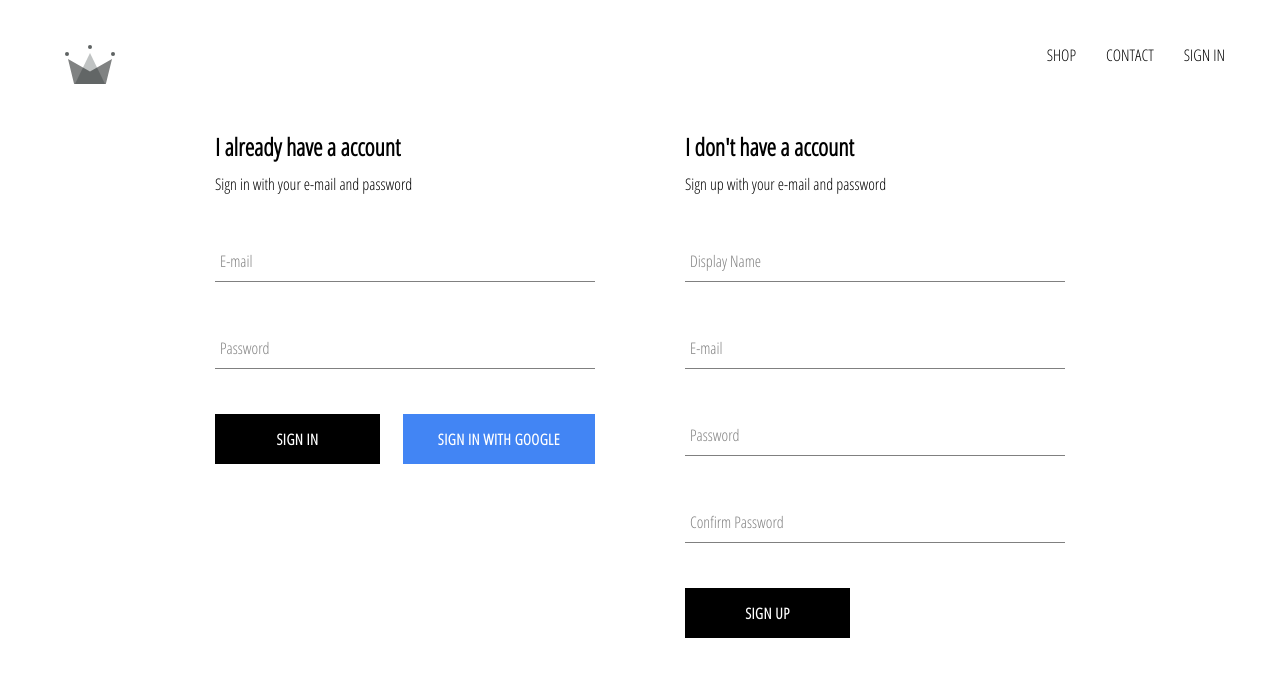
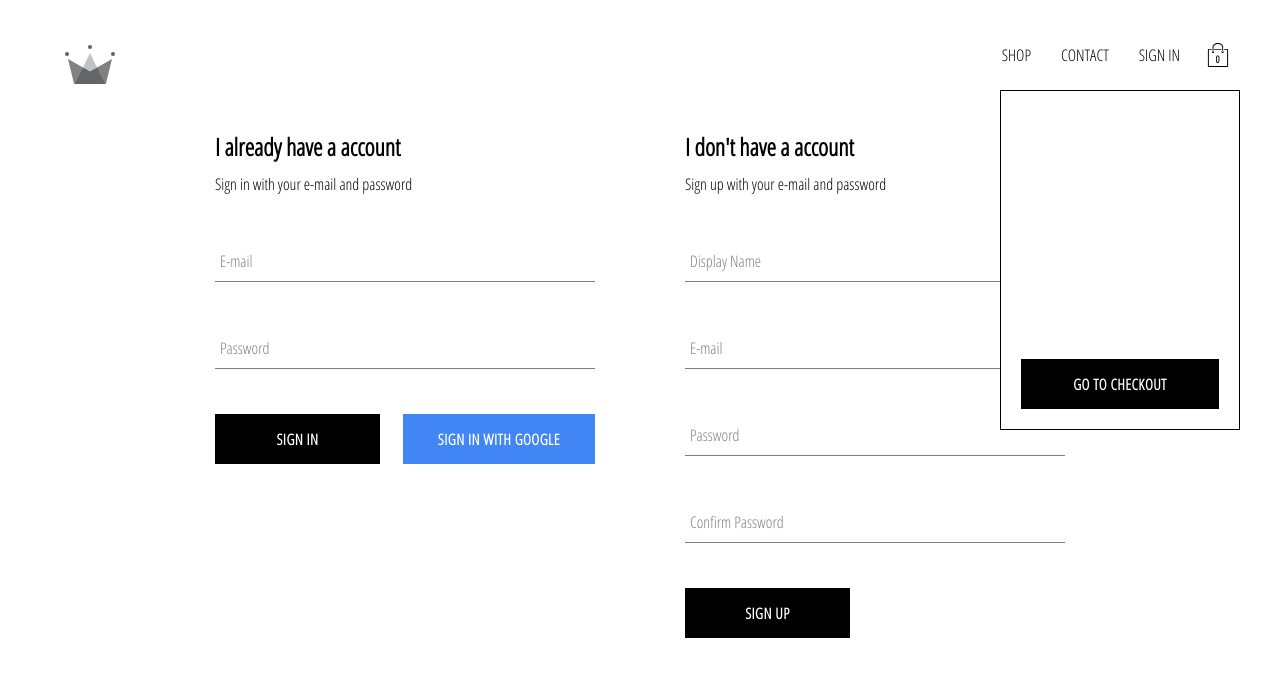
Before and after one commit to ORAQL/Ecommerce-project, a React (Create React App) app: page /signin in a window 1280 px wide. Shown: the top 676 px of the page. Built offline with nearby package versions, Linux system fonts and the light colour scheme; no server answers.

Commit message:
Checkpoint 11

```diff
--- /dev/null
+++ b/src/components/cart-dropdown/cart-dropdown.component.js
@@ -0,0 +1,14 @@
+import React from "react";
+
+import CustomButton from "../custom-button/custom-button.component";
+
+import "./cart-dropdown.style.scss";
+
+const CartDropdown = () => (
+    <div className='cart-dropdown'>
+        <div className='cart-items'></div>
+        <CustomButton> GO TO CHECKOUT </CustomButton>
+    </div>
+)
+
+export default CartDropdown;
--- /dev/null
+++ b/src/components/cart-dropdown/cart-dropdown.style.scss
@@ -0,0 +1,24 @@
+.cart-dropdown {
+    position: absolute;
+    width: 240px;
+    height: 340px;
+    display: flex;
+    flex-direction: column;
+    padding: 20px;
+    border: 1px solid black;
+    background-color: white;
+    top: 90px;
+    right: 40px;
+    z-index: 5;
+
+    .cart-items {
+      height: 240px;
+      display: flex;
+      flex-direction: column;
+      overflow: scroll;
+    }
+
+    button {
+      margin-top: auto;
+    }
+  }
--- /dev/null
+++ b/src/components/cart-icon/cart-icon.component.js
@@ -0,0 +1,14 @@
+import React from "react";
+
+import { ReactComponent as ShoppingIcon } from "../../assets/shopping-bag.svg";
+
+import "./cart-icon.style.scss";
+
+const CartIcon = () => (
+    <div className='cart-icon'>
+        <ShoppingIcon className='shopping-icon'/>
+        <span className='item-count'> 0 </span>
+    </div>
+)
+
+export default CartIcon;
--- /dev/null
+++ b/src/components/cart-icon/cart-icon.style.scss
@@ -0,0 +1,21 @@
+.cart-icon {
+    width: 45px;
+    height: 45px;
+    position: relative;
+    display: flex;
+    align-items: center;
+    justify-content: center;
+    cursor: pointer;
+
+    .shopping-icon {
+      width: 24px;
+      height: 24px;
+    }
+
+    .item-count {
+      position: absolute;
+      font-size: 10px;
+      font-weight: bold;
+      bottom: 12px;
+    }
+  }
--- a/src/components/header/header.component.js
+++ b/src/components/header/header.component.js
@@ -3,6 +3,8 @@
 import { connect } from "react-redux";
 
 import { auth } from '../../firebase/firebase.utils';
+import CartIcon from "../cart-icon/cart-icon.component";
+import CartDropdown from "../cart-dropdown/cart-dropdown.component";
 
 import { ReactComponent as Logo } from "../../assets/crown.svg";
 
@@ -28,7 +30,9 @@
                     SIGN IN
                 </Link>
             }
+            <CartIcon />
         </div>
+        <CartDropdown />
     </div>
 );
 
```
Also changed, not shown: src/assets/shopping-bag.svg (added).
